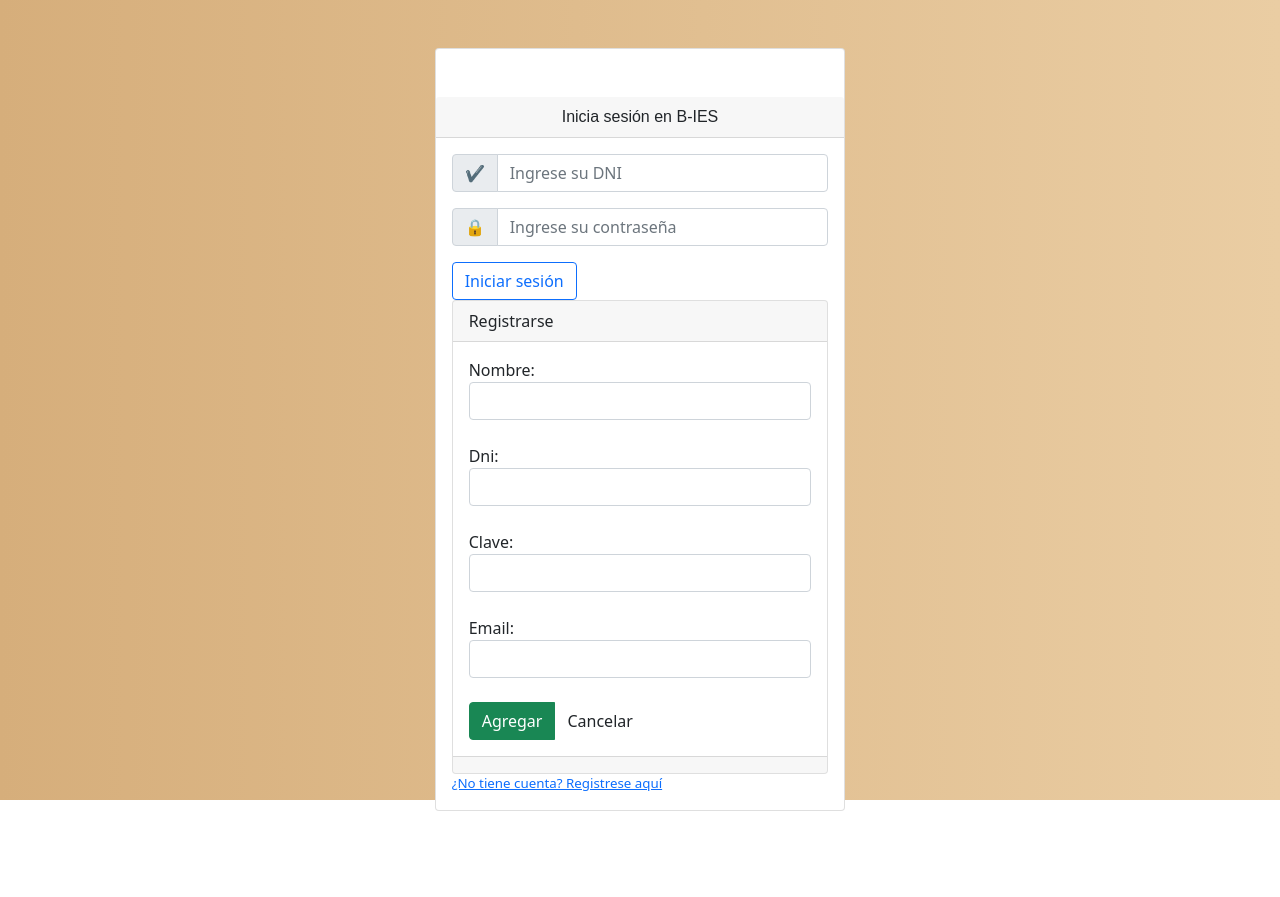
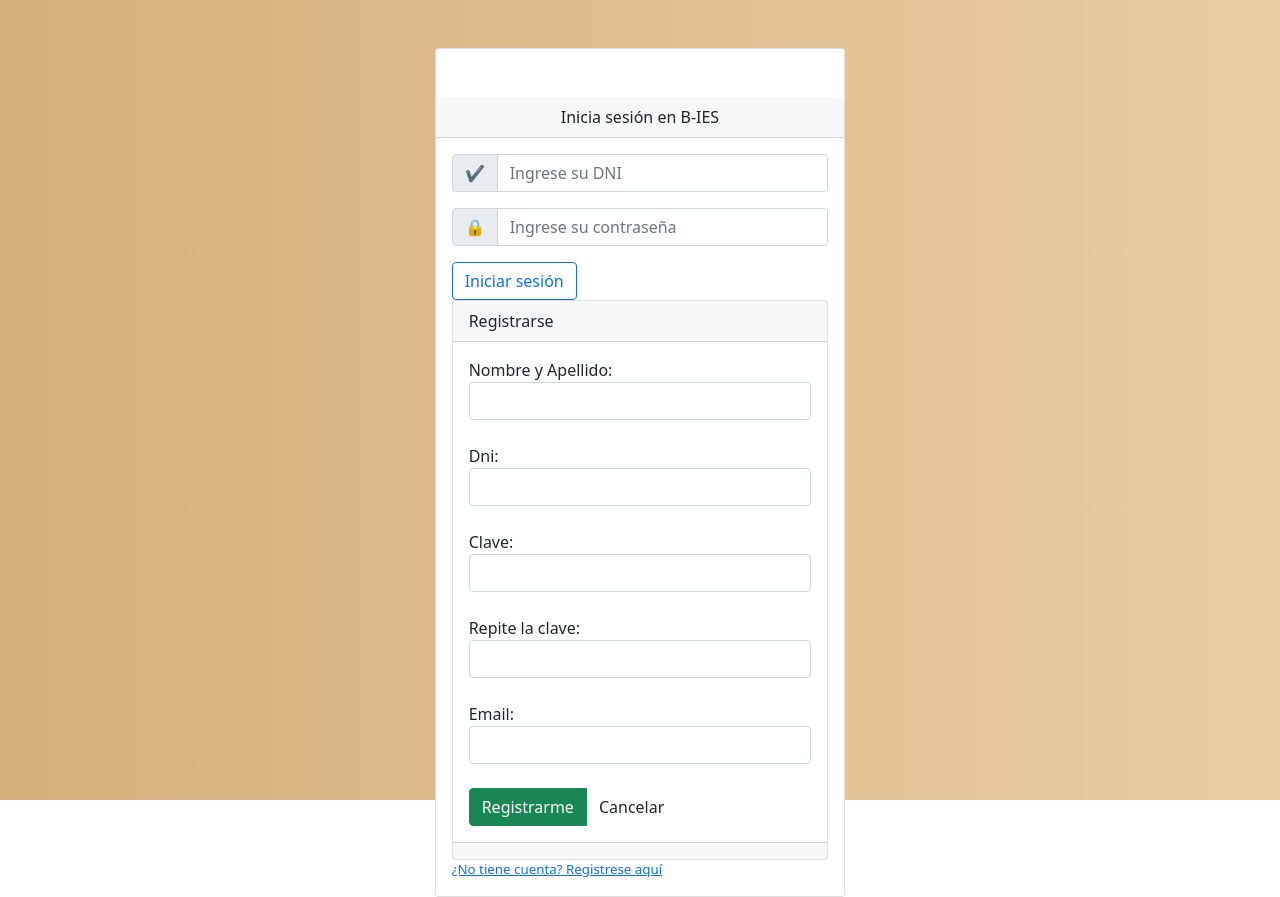
Before and after one commit to JuaniGreco/bies-react, a React (Create React App) app: page /CrearUsuario in a window 1280 px wide. Before the commit the page ends 811 px from the top, so only its background shows below. Built offline with nearby package versions, Linux system fonts and the light colour scheme.

Commit message:
Se corrigio el php y el registro

```diff
--- a/src/components/CrearUsuario.js
+++ b/src/components/CrearUsuario.js
@@ -9,6 +9,7 @@
             nombre: "",
             dni: "",
             clave: "",
+
             email: "",
             errores: []
         }
@@ -45,7 +46,7 @@
         var datosEnviar = { nombre: nombre, dni: dni, clave: clave, email: email };
         console.log(datosEnviar);
 
-        fetch(apiCrearUsuario, {
+        fetch(apiCrearUsuario + "?insertar=1", {
             method: "POST",
             body: JSON.stringify(datosEnviar)
 
@@ -71,7 +72,7 @@
             <div className="card-body">
                 <form onSubmit={this.enviarDatos} >
                     <div className="form-group">
-                        <label htmlFor="">Nombre:</label>
+                        <label htmlFor="">Nombre y Apellido:</label>
                         <input type="text" name="nombre" onChange={this.cambioValor} minLength={6} maxLength={50} value={nombre} id="nombre" className={((this.verificarError("error_nombre")) ? "is-invalid" : "") + " form-control"} placeholder="" aria-describedby="helpId" />
                         <small id="helpId" className="invalid-feedback">Ingrese nombre y apellido</small>
                         <br></br>
@@ -86,7 +87,14 @@
 
                     <div className="form-group">
                         <label htmlFor="">Clave:</label>
-                        <input type="text" name="clave" id="clave" onChange={this.cambioValor} maxLength={20} value={clave} className={((this.verificarError("error_clave")) ? "is-invalid" : "") + " form-control"} placeholder="" aria-describedby="helpId" />
+                        <input type="password" name="clave" id="clave" onChange={this.cambioValor} maxLength={20} value={clave} className={((this.verificarError("error_clave")) ? "is-invalid" : "") + " form-control"} placeholder="" aria-describedby="helpId" />
+                        <small id="helpId" className="invalid-feedback">Ingrese clave</small>
+                        <br></br>
+                    </div>
+
+                    <div className="form-group">
+                        <label htmlFor="">Repite la clave:</label>
+                        <input type="password" name="clave2" id="clave2" onChange={this.cambioValor} maxLength={20} value={clave} className={((this.verificarError("error_clave")) ? "is-invalid" : "") + " form-control"} placeholder="" aria-describedby="helpId" />
                         <small id="helpId" className="invalid-feedback">Ingrese clave</small>
                         <br></br>
                     </div>
@@ -99,7 +107,7 @@
                     </div>
 
                     <div className="btn-group" role="group" aria-label="">
-                        <button type="submit" className="btn btn-success">Agregar</button>
+                        <button type="submit" className="btn btn-success">Registrarme</button>
                         <Link to={"/"} className="btn btn-cancel">Cancelar</Link>
 
                     </div>
--- a/src/css/login.css
+++ b/src/css/login.css
@@ -20,7 +20,7 @@
     /*background: #FFB75E;  /* fallback for old browsers */
     /*background: -webkit-linear-gradient(to left, #ED8F03, #FFB75E);  /* Chrome 10-25, Safari 5.1-6 */
     /*background: linear-gradient(to left, #ED8F03, #FFB75E); /* W3C, IE 10+/ Edge, Firefox 16+, Chrome 26+, Opera 12+, Safari 7+ */
-    font-family: fantasy;
+
 }
 
 .titulos{
@@ -29,7 +29,7 @@
     background: #FFB75E;  /* fallback for old browsers */
     background: -webkit-linear-gradient(to left, #ED8F03, #FFB75E);  /* Chrome 10-25, Safari 5.1-6 */
     background: linear-gradient(to left, #ED8F03, #FFB75E); /* W3C, IE 10+/ Edge, Firefox 16+, Chrome 26+, Opera 12+, Safari 7+ */
-    font-family: fantasy;
+
 }
 
 .registrarse{
```
